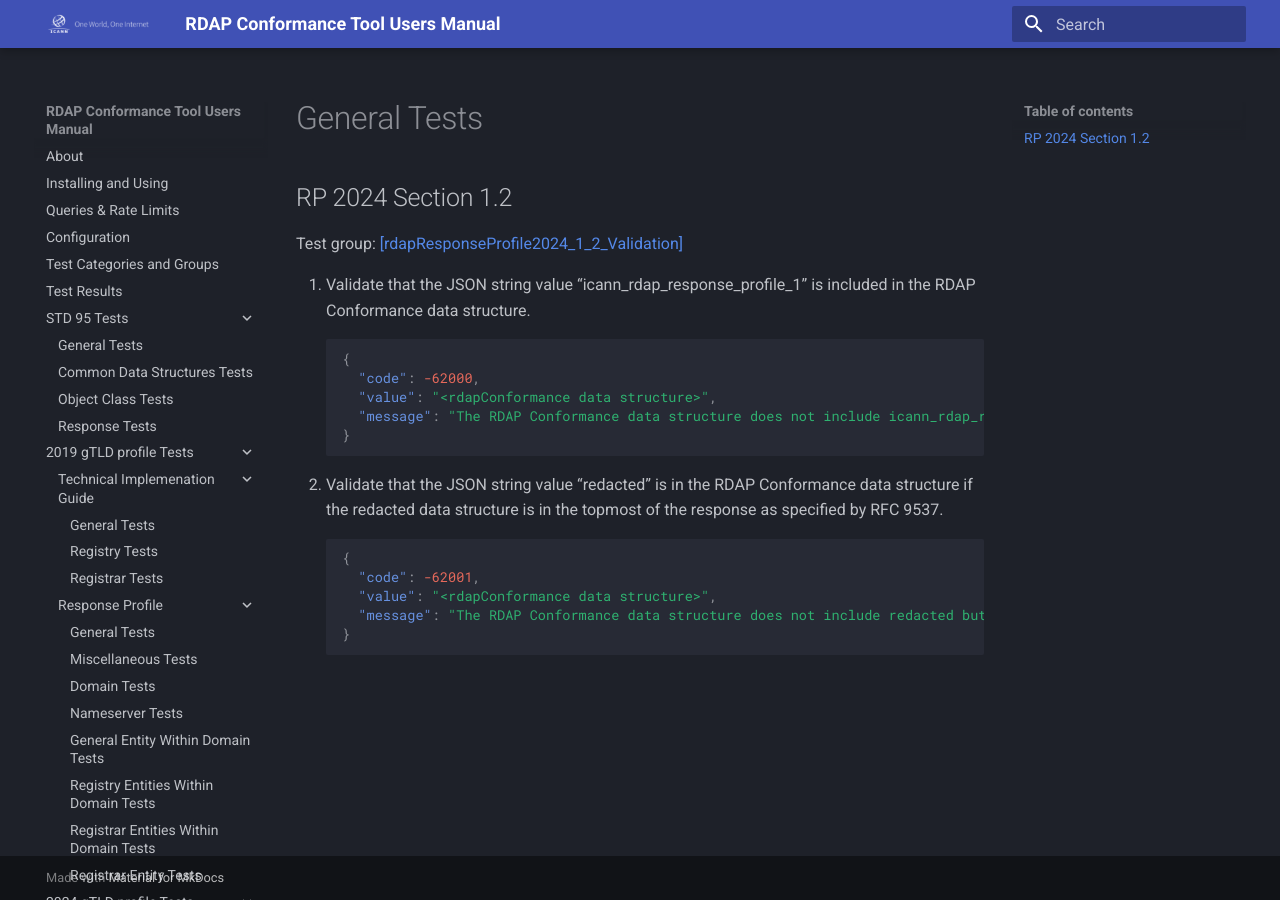
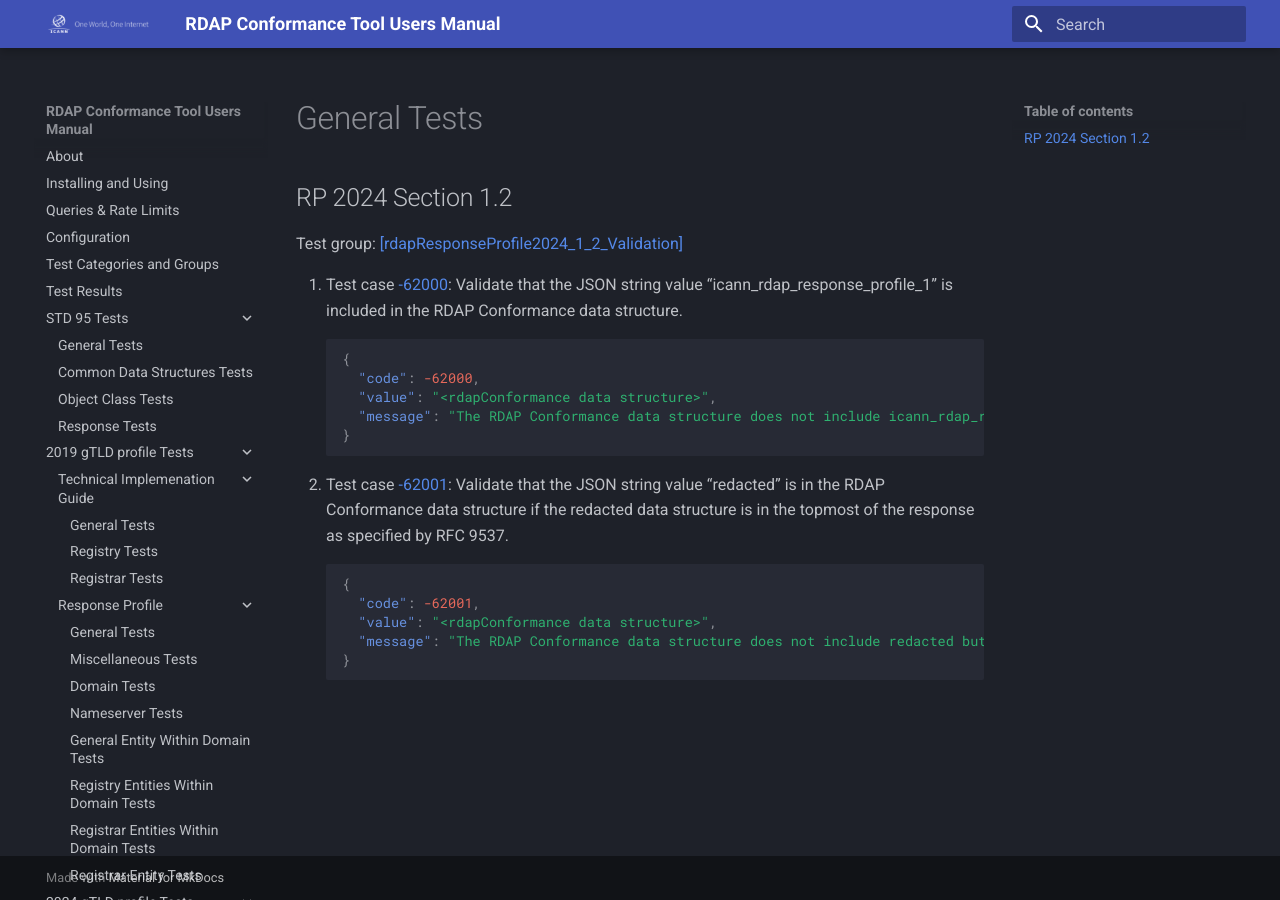
Before and after one commit to icann/rdap-conformance-tool, an MkDocs documentation site: the page built from docs/2024_gtld/response/general.md, in a window 1280 px wide. Built offline with MkDocs 1.6.1 and Material for MkDocs 9.7.7, drawn with Linux system fonts in a browser that asks for light colours.

Commit message:
test case links

````diff
--- a/docs/2024_gtld/response/general.md
+++ b/docs/2024_gtld/response/general.md
@@ -4,7 +4,7 @@
 
 Test group: [[rdapResponseProfile2024_1_2_Validation]](#id-rdapResponseProfile2024_1_2_Validation){ #id-rdapResponseProfile2024_1_2_Validation }
 
-1. Validate that the JSON string value “icann_rdap_response_profile_1” is included in the RDAP Conformance data structure.
+1. Test case [-62000](#id-testCase-62000){ #id-testCase-62000 }: Validate that the JSON string value “icann_rdap_response_profile_1” is included in the RDAP Conformance data structure.
 ```json
 {
   "code": -62000,
@@ -12,7 +12,7 @@
   "message": "The RDAP Conformance data structure does not include icann_rdap_response_profile_1."
 }
 ```
-2. Validate that the JSON string value “redacted” is in the RDAP Conformance data structure if the redacted data structure is in the topmost of the response as specified by RFC 9537.
+2. Test case [-62001](#id-testCase-62001){ #id-testCase-62001 }: Validate that the JSON string value “redacted” is in the RDAP Conformance data structure if the redacted data structure is in the topmost of the response as specified by RFC 9537.
 ```json
 {
   "code": -62001,
````
